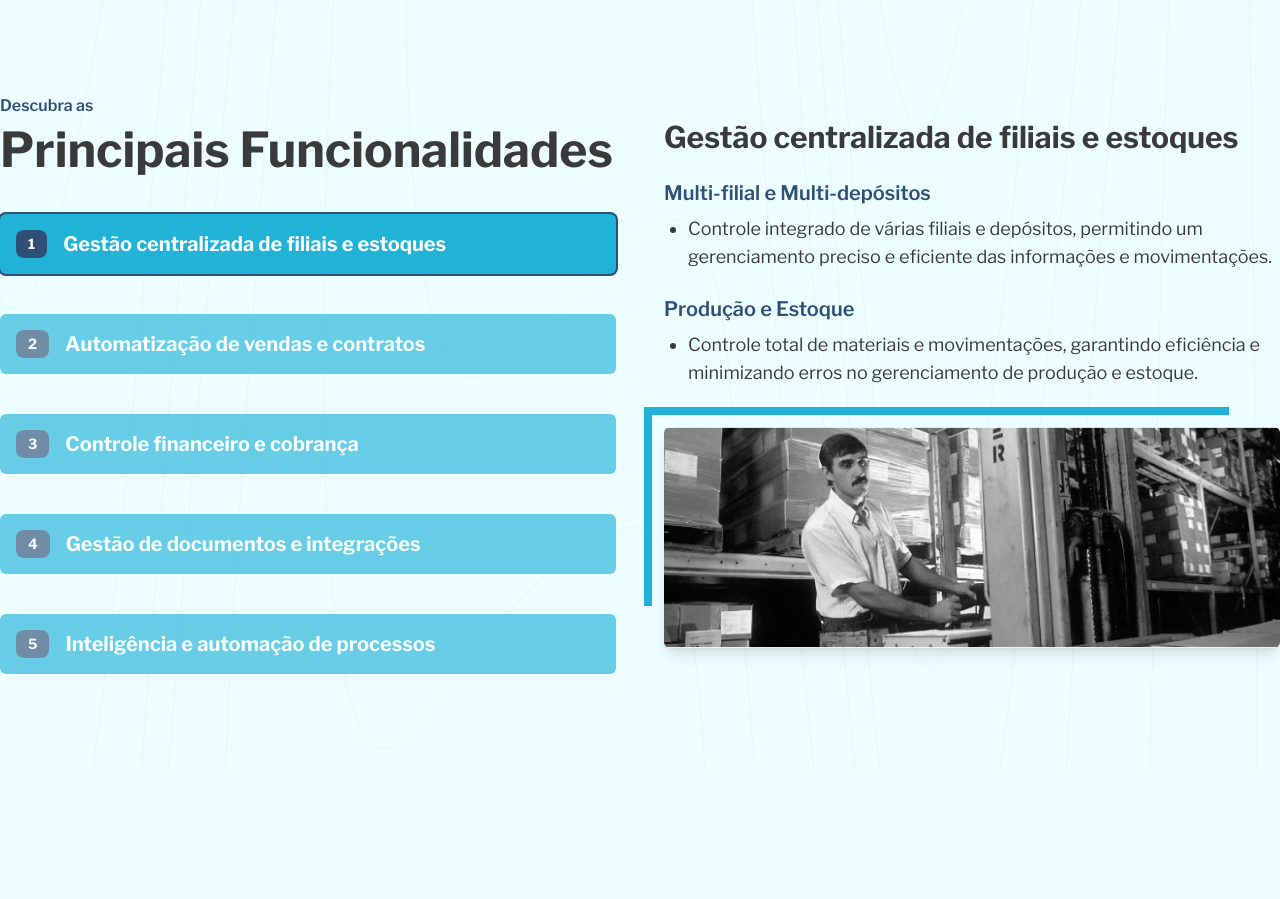
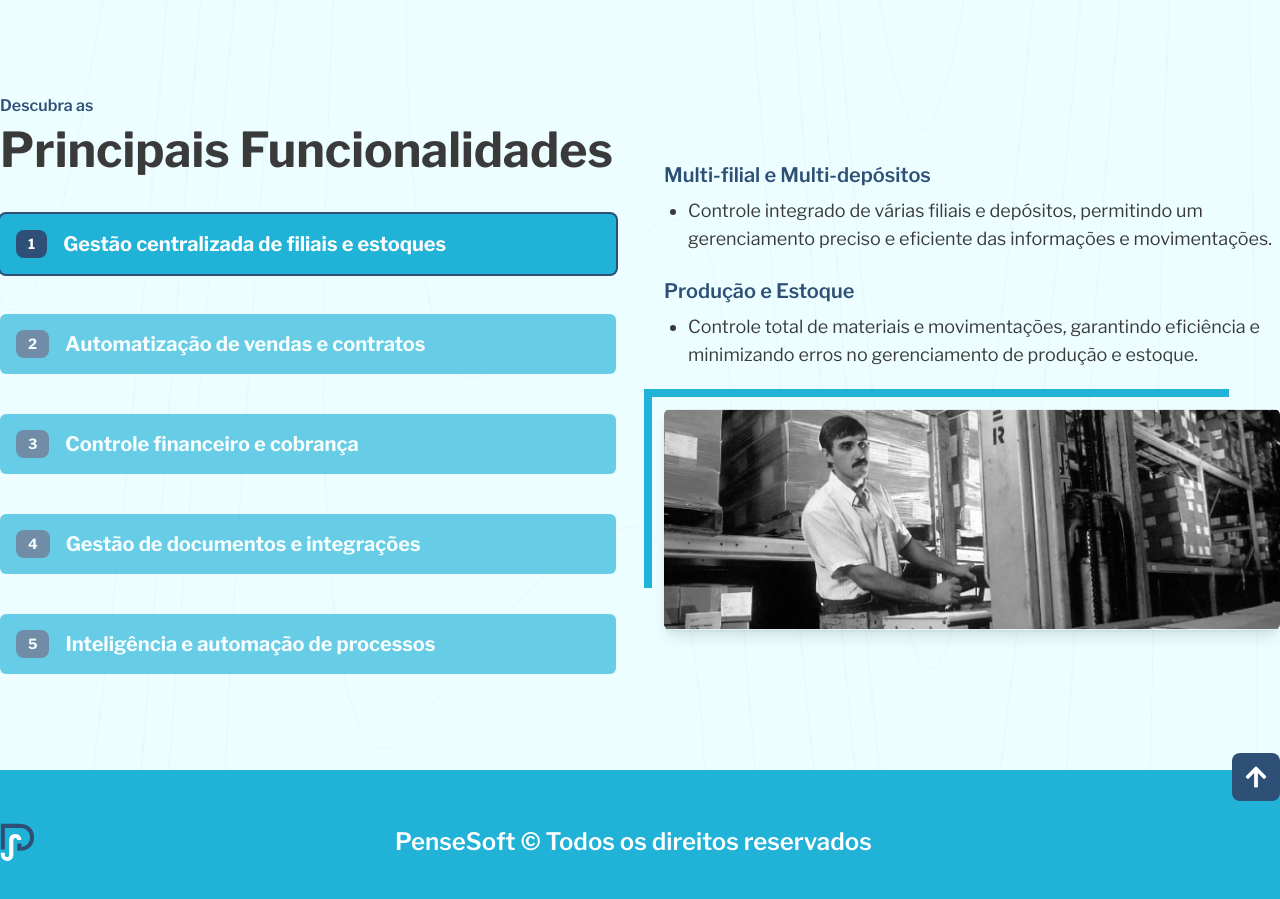
Before and after one commit to JhonatasMJ/PenseSoft, a React (Vite) app: page / in a window 1280 px wide. Shown: the part 2884-3783 px from the top of the page. Before the commit the page ends 3654 px from the top, so only its background shows below. Built offline with nearby package versions, Linux system fonts and the light colour scheme.

Commit message:
Criação do Footer/Atualização Funcionalidades

```diff
--- a/package.json
+++ b/package.json
@@ -18,6 +18,7 @@
     "lucide-react": "^0.438.0",
     "react": "^18.3.1",
     "react-dom": "^18.3.1",
+    "react-icons": "^5.3.0",
     "react-intersection-observer": "^9.13.1",
     "react-router-dom": "^6.26.1",
     "react-scroll": "^1.9.0"
--- /dev/null
+++ b/src/Components/Footer.tsx
@@ -0,0 +1,28 @@
+import logo from '../assets/imgs/logotipo.svg';
+import { FaArrowUp } from 'react-icons/fa';
+
+const Footer = () => {
+	return (
+		<footer className="bg-ciano py-12">
+			<div className="max-w-7xl mx-auto flex items-center justify-between text-white">
+				<div className="text-center md:text-left mb-4 md:mb-0">
+					<img src={logo} alt="Logotipo" className="h-10" />
+				</div>
+
+				<div className="text-center">
+					<p className="text-2xl font-semibold">
+						PenseSoft © Todos os direitos reservados
+					</p>
+				</div>
+
+				<div className="text-center relative">
+					<button className="bg-azul-escuro text-ciano rounded-lg p-3 relative top-[-65px]">
+						<FaArrowUp className="h-6 w-6 text-white relative " />
+					</button>
+				</div>
+			</div>
+		</footer>
+	);
+};
+
+export default Footer;
--- a/src/Components/Funcionalidades.tsx
+++ b/src/Components/Funcionalidades.tsx
@@ -83,6 +83,7 @@ const Funcionalidades = () => {
 									<span className="bg-azul px-3 py-1 w-max rounded-lg text-sm">
 										{index + 1}
 									</span>
+									{/* Título só no botão */}
 									{lista.title}
 								</button>
 							</li>
@@ -90,7 +91,7 @@ const Funcionalidades = () => {
 					</ul>
 				</div>
 
-				{/* Coluna de conteúdo com imagem */}
+				{/* Coluna de conteúdo com subtítulos, tópicos e imagem */}
 				<div>
 					{listaData.map(
 						(lista, index) =>
@@ -99,10 +100,6 @@ const Funcionalidades = () => {
 									key={index}
 									className="grid justify-between items-stretch"
 								>
-									<h3 className="text-3xl font-bold text-cinza">
-										{lista.title}
-									</h3>
-
 									{/* Exibindo os subtítulos e tópicos */}
 									{lista.subtitles &&
 										lista.subtitles.map((subtitle, idx) => (
@@ -141,67 +138,3 @@ const Funcionalidades = () => {
 };
 
 export default Funcionalidades;
-
-// const Funcionalidades = () => {
-// 	const [ativo, setAtivo] = React.useState(0);
-
-// 	return (
-// 		<section className="max-w-7xl mx-auto  py-24" id="funcionalidades">
-// 			{/* Coluna dos botões */}
-// 			<div className="grid grid-cols-1 md:grid-cols-2 items-center gap-12">
-// 				<div>
-// 					<span className="text-azul font-semibold">Descubra as</span>
-// 					<h2 className="text-5xl font-bold text-cinza mt-2">
-// 						Principais Funcionalidades
-// 					</h2>
-// 					<ul>
-// 						{listaData.map((lista, index) => (
-// 							<li key={index} className="mt-10">
-// 								<button
-// 									className={`bg-ciano w-full  p-4 flex gap-4 items-center text-white font-bold text-xl rounded-md ${
-// 										ativo === index
-// 											? 'ring-2 ring-azul'
-// 											: 'opacity-65'
-// 									}`}
-// 									onClick={() => setAtivo(index)}
-// 								>
-// 									<span className="bg-azul px-3 py-1 w-max rounded-lg text-sm">
-// 										{index + 1}
-// 									</span>
-// 									{lista.title}
-// 								</button>
-// 							</li>
-// 						))}
-// 					</ul>
-// 				</div>
-// 				<div>
-// 					{listaData.map(
-// 						(lista, index) =>
-// 							ativo === index && (
-// 								<div
-// 									key={index}
-// 									className="grid justify-between items-stretch  "
-// 								>
-// 									<h3 className="text-3xl font-bold text-cinza">
-// 										{lista.title}
-// 									</h3>
-// 									<p className="mt-4 text-lg text-cinza">
-// 										{lista.topic1}
-// 									</p>
-// 									<p className="mt-2 text-lg text-cinza">
-// 										{lista.topic2}
-// 									</p>
-// 									<img
-// 										src={lista.img}
-// 										alt="Imagem decorativa"
-// 									/>
-// 								</div>
-// 							)
-// 					)}
-// 				</div>
-// 			</div>
-// 		</section>
-// 	);
-// };
-
-// export default Funcionalidades;
--- a/src/Pages/Main.tsx
+++ b/src/Pages/Main.tsx
@@ -1,10 +1,10 @@
 // src/Components/MainComponent.js
-import React from 'react';
 import Home from '../Components/Home';
 import Vantagens from '../Components/Vantagens';
 import About from '../Components/About';
 import Boost from '../Components/Boost';
 import Funcionalidades from '../Components/Funcionalidades';
+import Footer from '../Components/Footer';
 // Importe outras seções que compõem a página principal
 
 const Main = () => {
@@ -12,9 +12,10 @@ const Main = () => {
 		<>
 			<Home />
 			<Vantagens />
-      <About/>
-      <Boost/>
-      <Funcionalidades/>
+			<About />
+			<Boost />
+			<Funcionalidades />
+			<Footer />
 		</>
 	);
 };
--- a/src/Pages/Orcamento.tsx
+++ b/src/Pages/Orcamento.tsx
@@ -158,7 +158,7 @@ const Orcamento = () => {
 						</div>
 
 						<div className="flex justify-left">
-							<button className="bg-blue-900 text-white font-bold px-6 py-2 rounded-md mt-4 h-12">
+							<button className="bg-azul-escuro text-white font-bold px-6 py-2 rounded-md mt-4 h-12">
 								ENVIAR ORÇAMENTO
 							</button>
 						</div>
--- a/tailwind.config.js
+++ b/tailwind.config.js
@@ -14,6 +14,7 @@ export default {
         'ciano-claro': '#0BA9D2',
         'azul': '#2E5077',
         'cinza': '#3A3A3A',
+        'azul-escuro': '#2e5077',
       },
       backgroundImage: {
         'teste': "url('./assets/imgs/womanHome.png')",
```
Also changed, not shown: src/Components/Navbar.tsx (+22 -11 lines), src/assets/imgs/chevron-up.png (added), 1 other file (tests, documents, lock files or other folders). Lines whose indentation alone changed are shown as unchanged.
